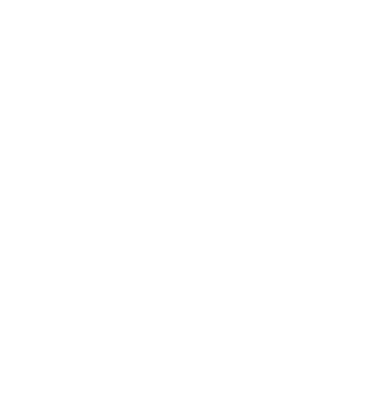
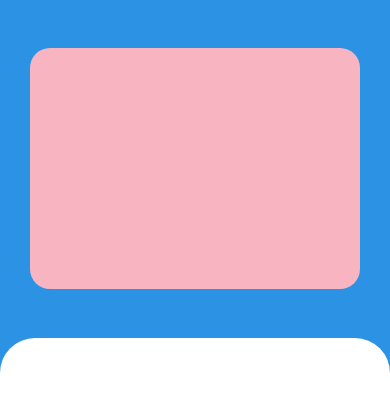
Before and after one commit to hussainferoz/ReactNative-CreditCard-Animation, a React Native app: screen / in a window 390 px wide. Shown: the top 412 px of the page. Built offline with nearby package versions, Linux system fonts and the light colour scheme.

Commit message:
basic layout

```diff
--- a/App.js
+++ b/App.js
@@ -1,10 +1,16 @@
 import React from 'react';
-import {View, StatusBar, StyleSheet} from 'react-native';
+import {View, StatusBar, StyleSheet, Dimensions} from 'react-native';
+
+const {width, height} = Dimensions.get('window');
 
 const App = () => {
   return (
     <View style={styles.container}>
       <StatusBar barStyle="light-content" />
+      <View style={styles.cardContainer}>
+        <View style={styles.card}></View>
+      </View>
+      <View style={styles.formContainer}></View>
     </View>
   );
 };
@@ -12,6 +18,25 @@
 const styles = StyleSheet.create({
   container: {
     flex: 1,
+    backgroundColor: '#2b92e4',
+  },
+  cardContainer: {
+    flex: 2,
+    backgroundColor: '#2b92e4',
+    justifyContent: 'center',
+    alignItems: 'center',
+  },
+  card: {
+    width: width - 60,
+    height: height / 3.5,
+    borderRadius: 20,
+    backgroundColor: '#f8b5c1',
+  },
+  formContainer: {
+    flex: 3,
+    backgroundColor: '#fff',
+    borderTopLeftRadius: 35,
+    borderTopRightRadius: 35,
   },
 });
 
```
